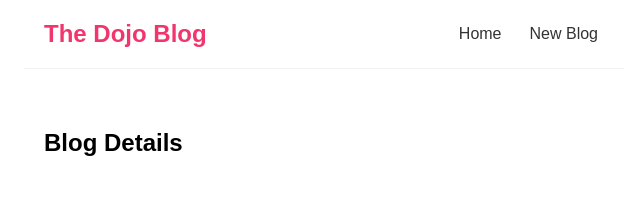
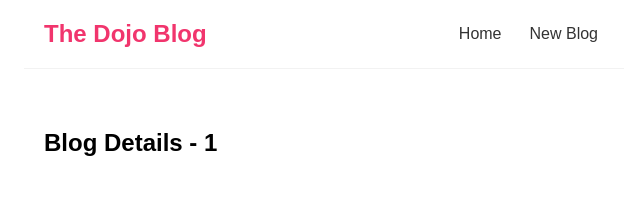
Before and after one commit to Im-Hassan-wd/Blog-App, a React (Create React App) app: page /blogs/1 in a window 1280 px wide. Shown: the top 219 px of the page, without its empty margins (316-956 px from the left). Built offline with nearby package versions, Linux system fonts and the light colour scheme.

Commit message:
useParams

```diff
--- a/src/BlogDetails.js
+++ b/src/BlogDetails.js
@@ -1,7 +1,11 @@
+import { useParams } from "react-router-dom";
+
 const BlogDetails = () => {
+    const { id } = useParams();
+
     return (
         <div className="blog-details">
-            <h2>Blog Details</h2>
+            <h2>Blog Details - {id}</h2>
         </div>
     );
 }
```
